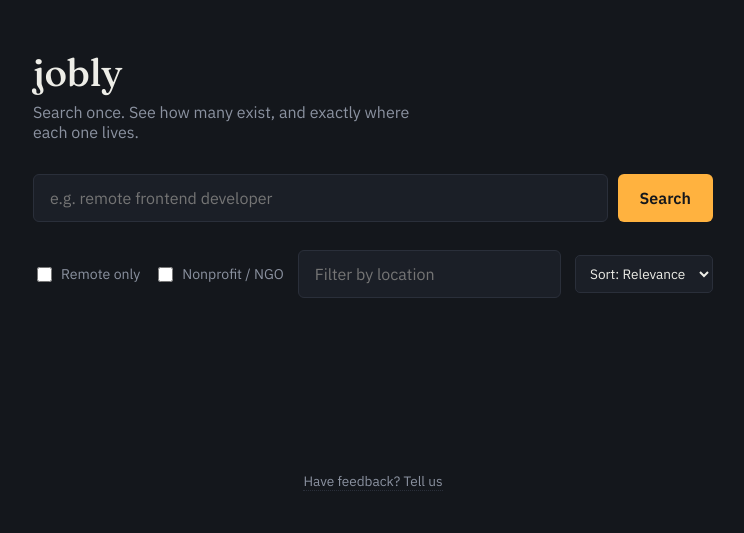
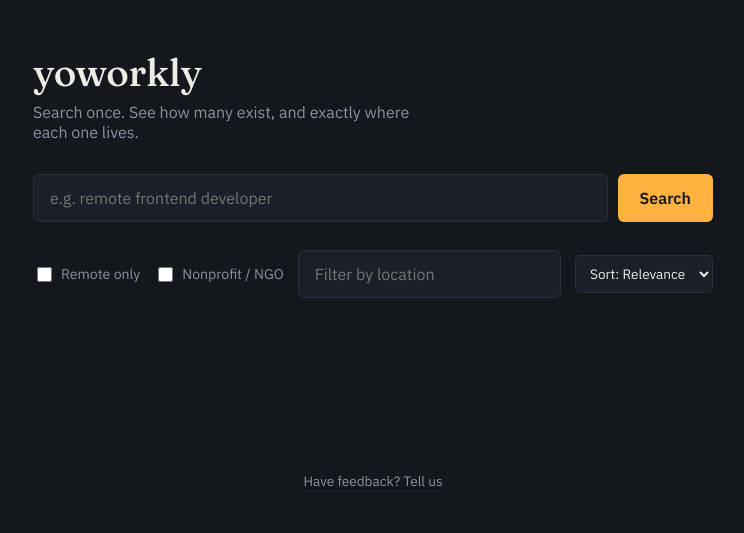
Before and after one commit to olingx/Jobly, a website: page public/index.html in a window 1280 px wide. Shown: the whole page, without its empty margins (267-1011 px from the left). Drawn offline with Linux system fonts and the light colour scheme.

Commit message:
Update index.html

```diff
--- a/public/index.html
+++ b/public/index.html
@@ -3,7 +3,7 @@
 <head>
 <meta charset="UTF-8" />
 <meta name="viewport" content="width=device-width, initial-scale=1" />
-<title>jobly — search once, see everything</title>
+<title>yoworkly — search once, see everything</title>
 <link rel="preconnect" href="https://fonts.googleapis.com">
 <link rel="preconnect" href="https://fonts.gstatic.com" crossorigin>
 <link href="https://fonts.googleapis.com/css2?family=Fraunces:opsz,wght@9..144,400;9..144,500;9..144,600&family=IBM+Plex+Sans:wght@400;500;600&family=IBM+Plex+Mono:wght@400;500&display=swap" rel="stylesheet">
@@ -245,7 +245,7 @@
 </head>
 <body>
   <div class="wrap">
-    <h1>jobly</h1>
+    <h1>yoworkly</h1>
     <p class="tagline">Search once. See how many exist, and exactly where each one lives.</p>
 
     <form id="searchForm">
```
